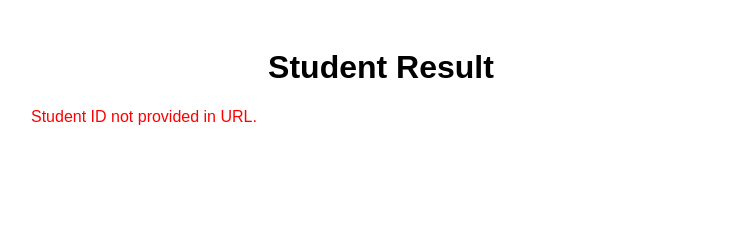
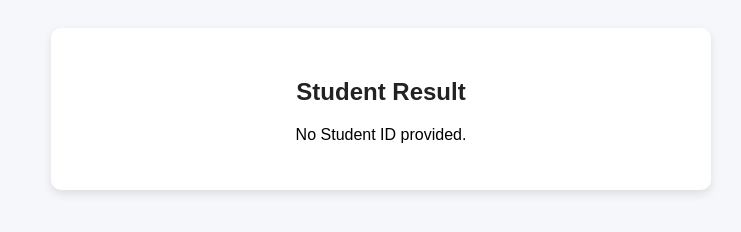
Before and after one commit to OSIFBD/Test, a plain HTML site: page result.html in a window 1280 px wide. Shown: the whole page, without its empty margins (259-1000 px from the left). Drawn offline with Linux system fonts and the light colour scheme.

Commit message:
Refactor student result page layout and script
Updated the styling and structure of the student result page. Enhanced the JavaScript function for better handling of student ID and result display.

```diff
--- a/result.html
+++ b/result.html
@@ -5,57 +5,88 @@
 <meta name="viewport" content="width=device-width, initial-scale=1.0">
 <title>Student Result</title>
 <style>
-body { font-family: Arial, sans-serif; padding: 20px; }
-.container { max-width: 700px; margin: auto; }
-h1 { text-align: center; }
-table { width: 100%; border-collapse: collapse; margin-top: 20px; }
-th, td { border: 1px solid #aaa; padding: 8px; text-align: center; }
-th { background-color: #f0f0f0; }
+  body {
+    font-family: Arial, sans-serif;
+    background: #f5f7fa;
+    text-align: center;
+    padding: 20px;
+  }
+  .card {
+    background: white;
+    border-radius: 10px;
+    box-shadow: 0 4px 10px rgba(0,0,0,0.1);
+    max-width: 600px;
+    margin: 0 auto;
+    padding: 30px;
+  }
+  h2 { color: #222; }
+  table {
+    width: 100%;
+    border-collapse: collapse;
+    margin-top: 20px;
+  }
+  th, td {
+    padding: 10px;
+    border: 1px solid #ddd;
+  }
+  th {
+    background: #007BFF;
+    color: white;
+  }
 </style>
 </head>
 <body>
-<div class="container">
-  <h1>Student Result</h1>
+  <div class="card">
+    <h2>Student Result</h2>
     <div id="result"></div>
   </div>
 
   <script>
     async function loadResult() {
-  const urlParams = new URLSearchParams(window.location.search);
-  const studentId = urlParams.get('id');
+      const params = new URLSearchParams(window.location.search);
+      const studentId = (params.get("id") || "").trim().toLowerCase();
 
       if (!studentId) {
-    document.getElementById('result').innerHTML = '<p style="color:red;">Student ID not provided in URL.</p>';
+        document.getElementById("result").innerHTML = "<p>No Student ID provided.</p>";
         return;
       }
 
       try {
-    const response = await fetch('https://raw.githubusercontent.com/OSIFBD/Test/main/data.json');
+        const response = await fetch("https://raw.githubusercontent.com/OSIFBD/Test/main/data.json");
         const data = await response.json();
 
-    const student = data.find(s => s.studentId === studentId);
+        // Case-insensitive match
+        const student = data.find(s =>
+          (s.studentId || "").toString().trim().toLowerCase() === studentId
+        );
+
         if (!student) {
-      document.getElementById('result').innerHTML = '<p style="color:red;">No result found for this Student ID.</p>';
+          document.getElementById("result").innerHTML = "<p>No result found for this Student ID.</p>";
           return;
         }
 
-    let html = `<h2>${student.Name} (${student.studentId})</h2>`;
-    html += `<p><strong>Father's Name:</strong> ${student['Father Name']}</p>`;
-    html += `<p><strong>Course:</strong> ${student.Course}</p>`;
-    html += `<p><strong>Date of Issue:</strong> ${student['Date of Issue']}</p>`;
-    html += `<table><tr><th>Subject</th><th>Marks</th></tr>`;
+        // Build HTML
+        const subjects = student.subjects?.map((subj, i) =>
+          `<tr><td>${subj}</td><td>${student.marks[i]}</td></tr>`
+        ).join('') || '';
 
-    for (let i = 1; i <= 8; i++) {
-      html += `<tr><td>${student['Subject '+i]}</td><td>${student['Marks '+i]}</td></tr>`;
-    }
-
-    html += `<tr><th>Total</th><th>${student.Total}/${student['Out of']}</th></tr>`;
-    html += `<tr><th>Grade</th><th>${student.Grade}</th></tr></table>`;
-
-    document.getElementById('result').innerHTML = html;
-  } catch(e) {
-    console.error(e);
-    document.getElementById('result').innerHTML = '<p style="color:red;">Error loading data.</p>';
+        document.getElementById("result").innerHTML = `
+          <p><strong>Name:</strong> ${student.name}</p>
+          <p><strong>Father's Name:</strong> ${student.fatherName}</p>
+          <p><strong>Course:</strong> ${student.course}</p>
+          <p><strong>Date of Issue:</strong> ${student.dateOfIssue}</p>
+          <table>
+            <tr><th>Subject</th><th>Marks</th></tr>
+            ${subjects}
+          </table>
+          <p><strong>Total:</strong> ${student.total}/${student.outOf}</p>
+          <p><strong>Grade:</strong> ${student.grade}</p>
+          <br>
+          <a href="certificate.html?id=${student.studentId}" target="_blank">View Certificate</a>
+        `;
+      } catch (err) {
+        document.getElementById("result").innerHTML = "<p>Error loading data.</p>";
+        console.error(err);
       }
     }
 
```
Lines whose indentation alone changed are shown as unchanged.
